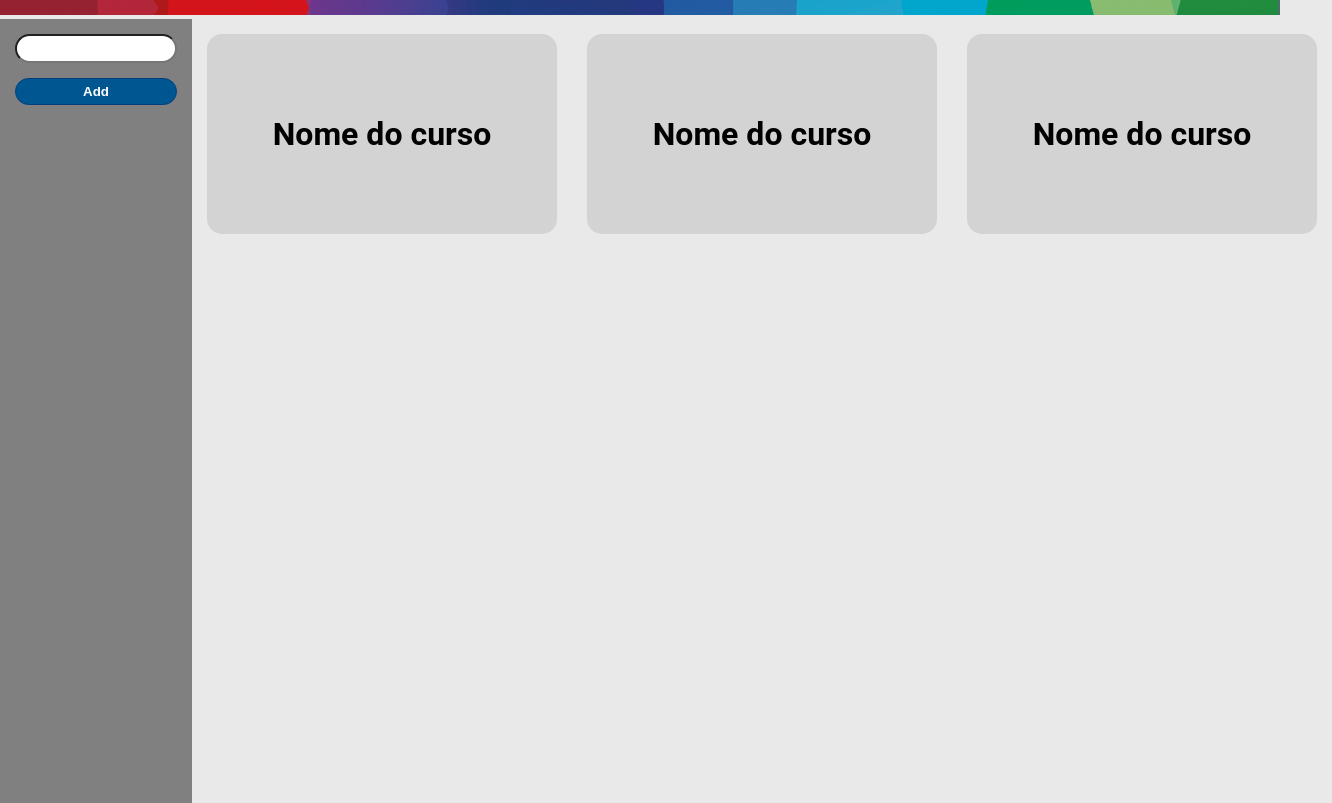
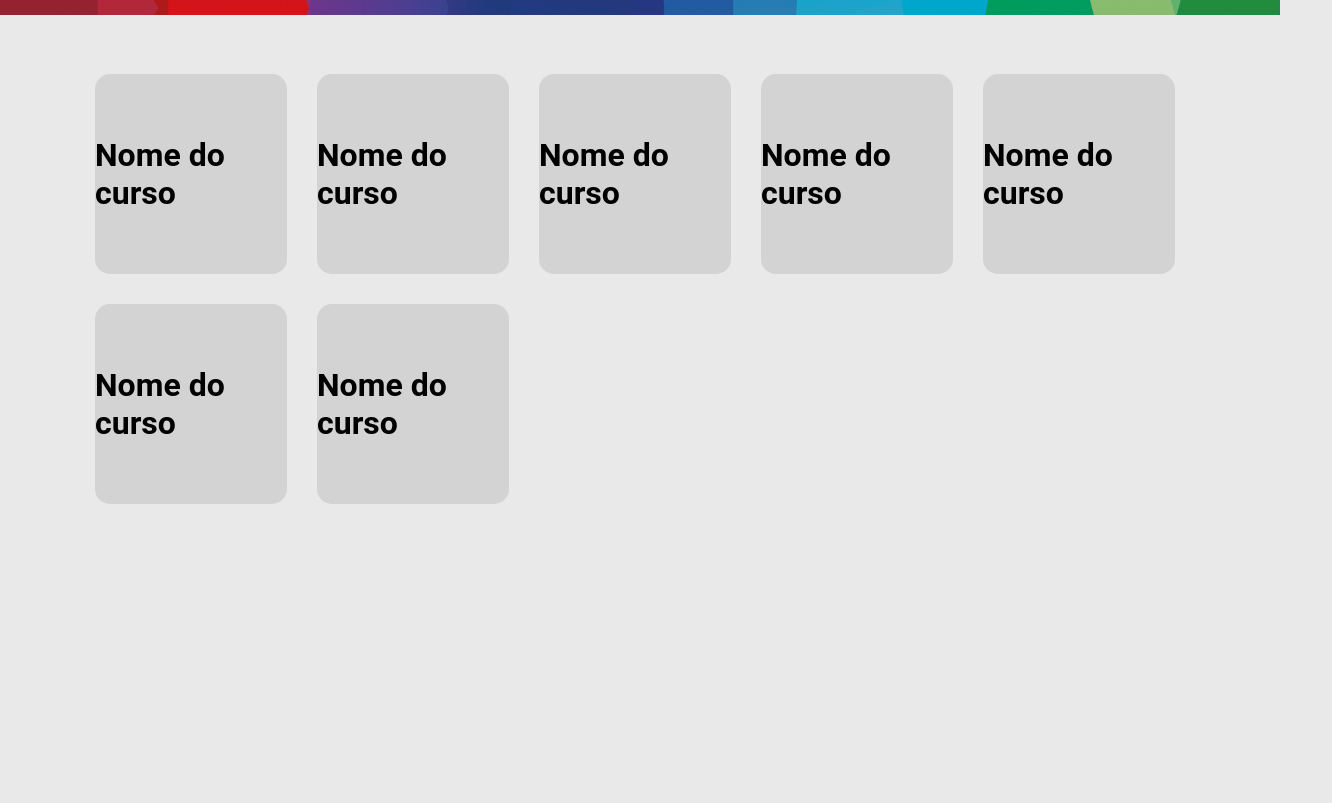
Before and after one commit to loregbrw/BlueTeam, a React (Vite) app in the folder frontend/frontend/: page /courses in a window 1280 px wide. Shown: the whole page, 1332 px wide, since content can reach past the window. Built offline with nearby package versions, Linux system fonts and the light colour scheme.

Commit message:
feat: courserPage

```diff
--- a/frontend/frontend/src/pages/Courses/Courses.tsx
+++ b/frontend/frontend/src/pages/Courses/Courses.tsx
@@ -1,12 +1,14 @@
 import { Card } from "./components/card/Card";
 import { StyledBox } from "./style";
-import { SideBar } from "./components/sideBar/SideBar";
 export const Courses = () => {
     return (
         <>
             <div style={{display: "flex"}}>
-                <SideBar />
                 <StyledBox>
+                    <Card />
+                    <Card />
+                    <Card />
+                    <Card />
                     <Card />
                     <Card />
                     <Card />
--- a/frontend/frontend/src/pages/Courses/components/card/style.ts
+++ b/frontend/frontend/src/pages/Courses/components/card/style.ts
@@ -16,7 +16,7 @@ export const StyledCard = styled.div`
     justify-content: center;
     align-items: center;
 
-    width: 350px;
+    width: 15vw;
     height: 200px;
     background-color: #d3d3d3;
     border-radius: 15px;
--- a/frontend/frontend/src/pages/Courses/components/sideBar/SideBar.tsx
+++ /dev/null
@@ -1,16 +0,0 @@
-import { StyledBar } from "./style"
-import { StyledInput } from "./style";
-import { StyledButton } from "./style";
-
-export const SideBar = () => {
-
-    return (
-        <>
-            <StyledBar>
-                <StyledInput type="text" />
-                <StyledButton>Add</StyledButton>
-            </StyledBar>
-        </>
-    );
-
-}
--- a/frontend/frontend/src/pages/Courses/components/sideBar/style.ts
+++ /dev/null
@@ -1,32 +0,0 @@
-import styled from "styled-components";
-
-export const StyledBar = styled.div`
-    display: flex;
-    flex-direction: column;
-    background-color: gray;
-    gap: 15px;
-    height: 98vh;
-
-    padding: 15px;
-    width: 15%;
-
-`
-
-export const StyledInput = styled.input`
-    padding: 5px;
-
-    border-radius: 15px;
-`
-
-export const StyledButton = styled.button`
-    padding: 5px;
-
-    background-color:  #005691;
-    color: white;
-
-    border-radius: 15px;
-    font-weight: 600;
-    border: 1px #023E7D solid;
-
-
-`
--- a/frontend/frontend/src/pages/Courses/style.tsx
+++ b/frontend/frontend/src/pages/Courses/style.tsx
@@ -2,7 +2,11 @@ import styled from 'styled-components';
 
 export const StyledBox = styled.div`
     display: flex;
-    justify-content: center;
+    margin: 40px;
+    padding-left:40px;
+    padding-right:40px;
+    width: 100%;
+    flex-wrap: wrap;
 
 
 
--- a/frontend/frontend/src/pages/Login/components/loginForm/LoginForm.tsx
+++ b/frontend/frontend/src/pages/Login/components/loginForm/LoginForm.tsx
@@ -14,6 +14,7 @@ export const LoginForm = () => {
             <MainContainer>
 
                 <StyledForm>
+
 
                     <div style={{ display: 'flex', justifyContent: 'center' }}>
                         <h2>Login</h2>
```
